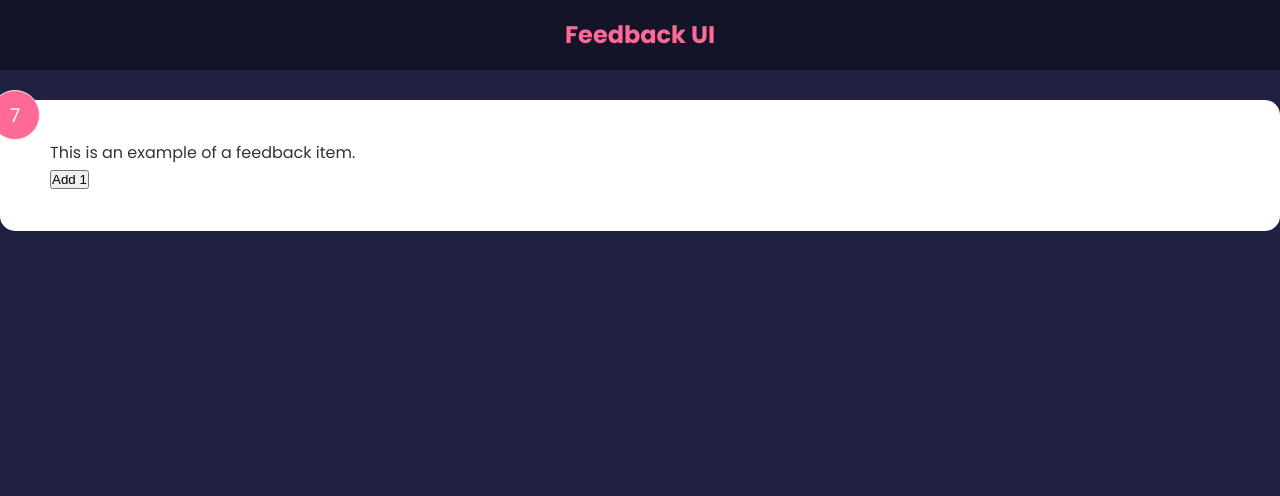
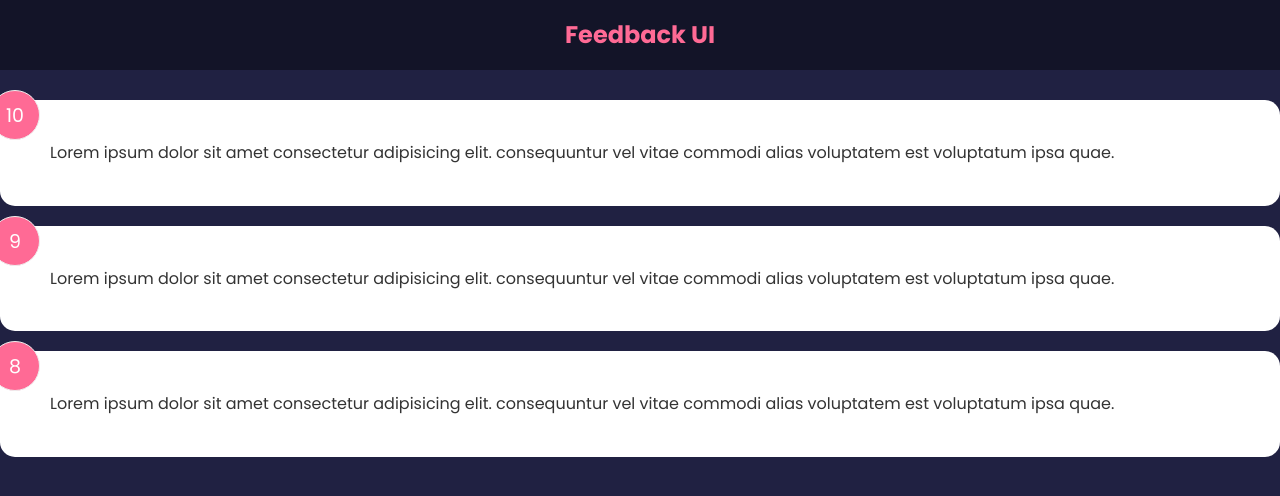
Before and after one commit to jiveshbhatti/feedback-app, a React (Create React App) app: page / in a window 1280 px wide. Shown: the top 496 px of the page. Built offline with nearby package versions, Linux system fonts and the light colour scheme.

Commit message:
feedbackList comp

```diff
--- a/src/App.jsx
+++ b/src/App.jsx
@@ -1,18 +1,19 @@
 import { useState } from "react"
 import Header from "./components/Header"
-import FeedbackItem from "./components/FeedbackItem"
-
+import FeedbackList from "./components/FeedbackList"
 import FeedbackData from "./data/feedbackData"
 
 function App(){
 
 
-   const [feedback, setFeedback] = useState({FeedbackData})
+   const [feedback, setFeedback] = useState(FeedbackData)
+
+
 
     return (
     <>
     <Header ></Header>
-    <FeedbackItem></FeedbackItem>
+   <FeedbackList list={feedback}></FeedbackList>
 
     </>
     )
--- a/src/components/FeedbackItem.jsx
+++ b/src/components/FeedbackItem.jsx
@@ -1,16 +1,14 @@
 import React from "react";
 import { useState } from "react";
 
-function FeedbackItem() {
-  const [rating, setRating] = useState(7);
-  const [text, setText] = useState("This is an example of a feedback item.");
+function FeedbackItem({item}) {
 
-  const handleChange = () => setRating((prev) => prev + 1);
+
   return (
     <div className="card">
-      <div className="num-display">{rating}</div>
-      <div className="text-display">{text}</div>
-      <button onClick={handleChange}>Add 1 </button>
+      <div className="num-display">{item.rating}</div>
+      <div className="text-display">{item.text}</div>
+
     </div>
   );
 }
--- /dev/null
+++ b/src/components/FeedbackList.jsx
@@ -0,0 +1,17 @@
+import React from 'react';
+import FeedbackItem from './FeedbackItem';
+function FeedbackList({list}) {
+
+
+
+  return <div className='feedback-list'>
+
+{list && (
+list.map((item,idx) =>(
+    <FeedbackItem key={idx} item ={item}></FeedbackItem>
+)))
+}
+  </div>;
+}
+
+export default FeedbackList;
```
